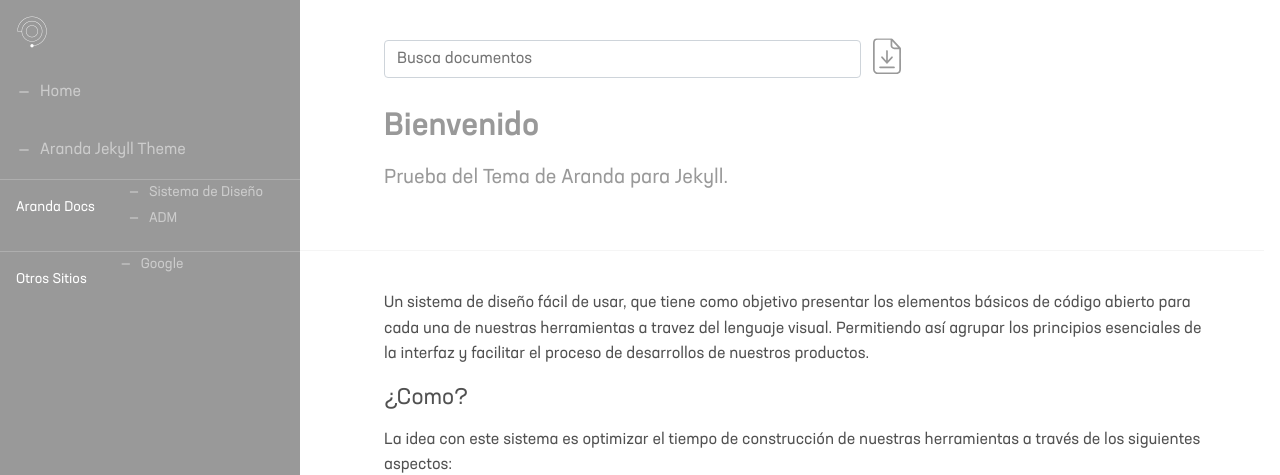
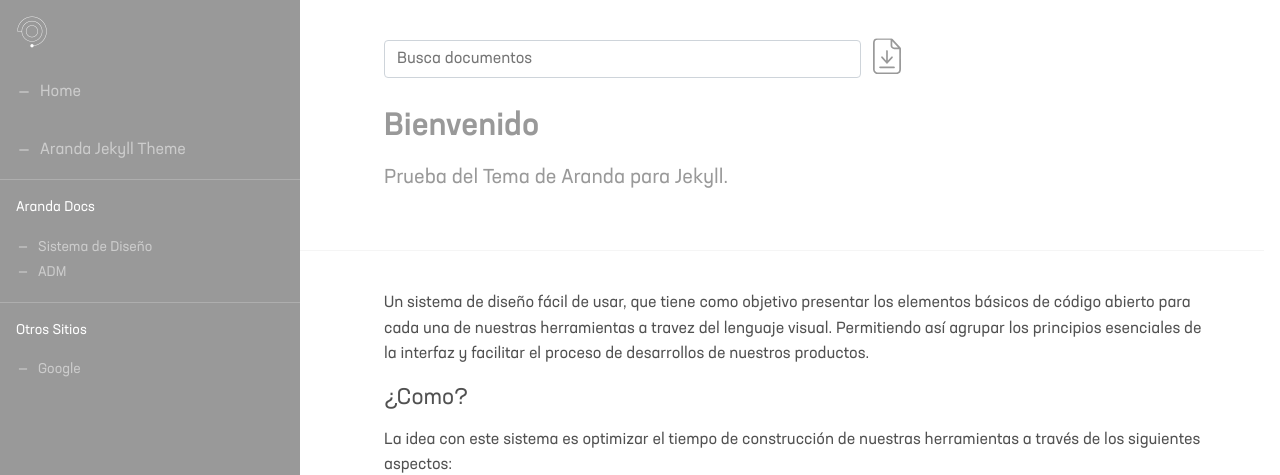
Before and after one commit to aranda-docs/aranda-jekyll-theme, a Jekyll site: the page built from test/index.md, in a window 1280 px wide. Shown: the top 475 px of the page. Built offline with Jekyll 4.4.1, drawn with Linux system fonts in a browser that asks for light colours.

Commit message:
Update _sidebar.scss

```diff
--- a/_sass/components/_sidebar.scss
+++ b/_sass/components/_sidebar.scss
@@ -108,6 +108,8 @@
     padding-bottom: $margin;
     font-size: $typo_hummingbird;   // @@CHANGE
     display: flex;
+    flex-wrap: wrap;
+    flex-direction: column;
 
     .group_title {
       font-weight: 400;
```
